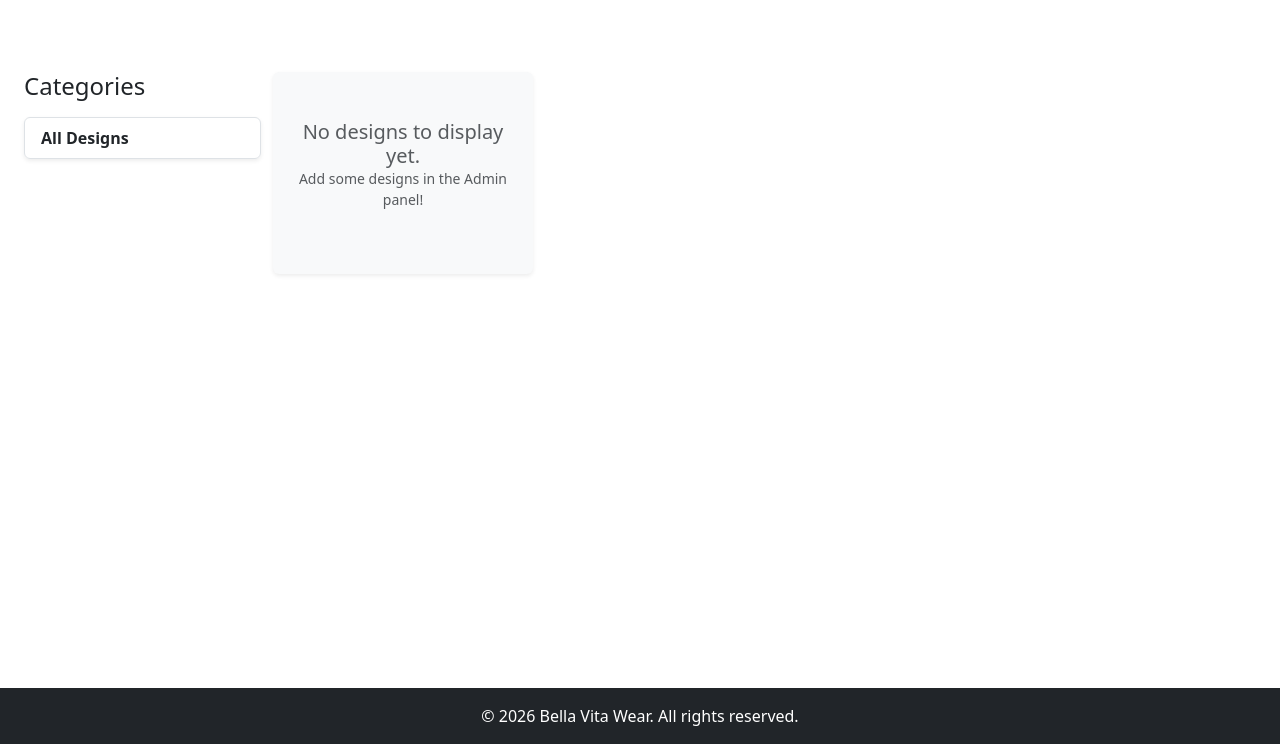
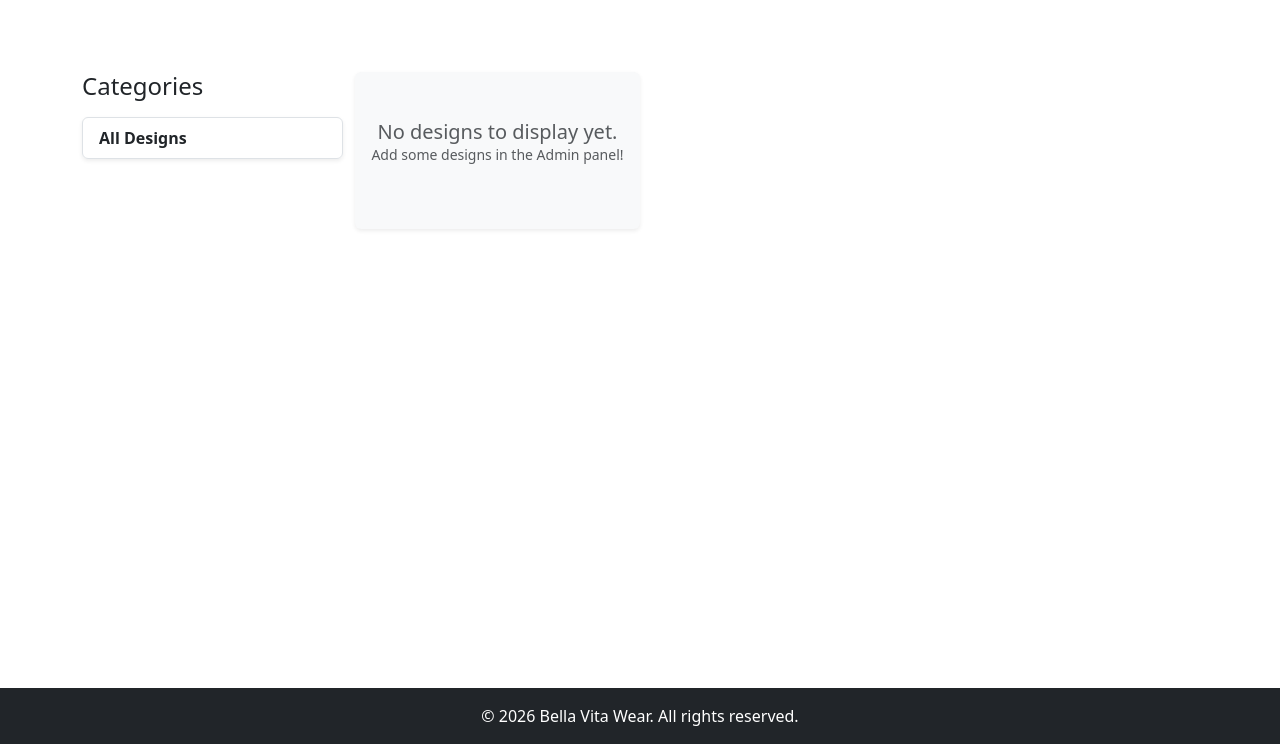
Before and after one commit to BorislavKaradzhov/Bella-Vita-Wear, a Django app: page / in a window 1280 px wide. Shown: the part 56-800 px from the top of the page. Run offline with Django 5.2, Linux system fonts and the light colour scheme; data that the repository does not hold is empty; parts of the project's set-up code (start-up, migrations or seed data) failed here and were passed over.

Commit message:
Updated base.html, orders/checkout.html, and catalog/design_detail.html.

```diff
--- a/templates/base.html
+++ b/templates/base.html
@@ -66,16 +66,9 @@
     </nav>
 
     <!-- Main Layout Grid -->
-    <main class="container-fluid my-4">
-        <div class="row">
-
-            <!-- Dynamic Content Area -->
-            <section class="col-md-10">
-                {% block content %}
-                <!-- Child templates will inject their content here -->
-                {% endblock %}
-            </section>
-        </div>
+    <main class="my-4 flex-grow-1">
+        {% block content %}
+        {% endblock %}
     </main>
 
     <!-- Global Footer -->
```
Also changed, not shown: templates/catalog/design_detail.html (+9 -3 lines).
